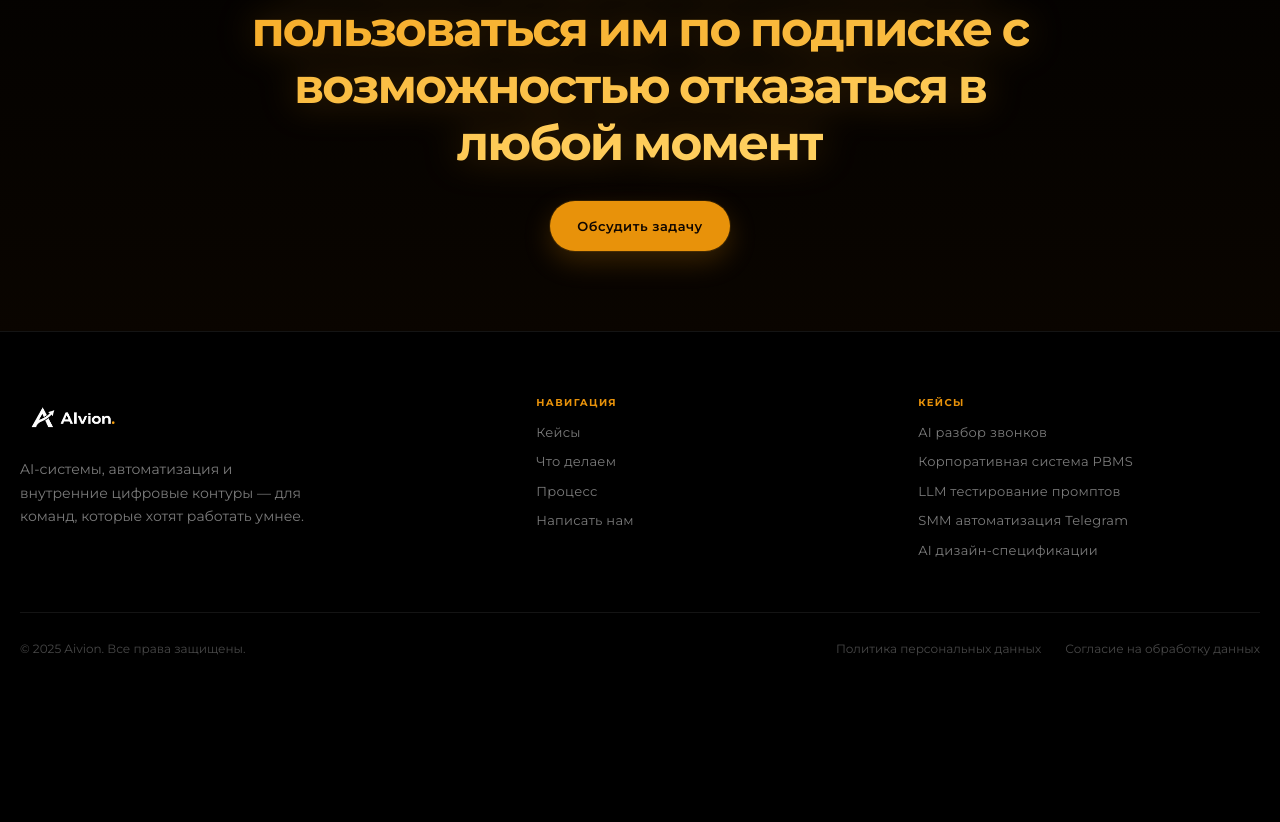
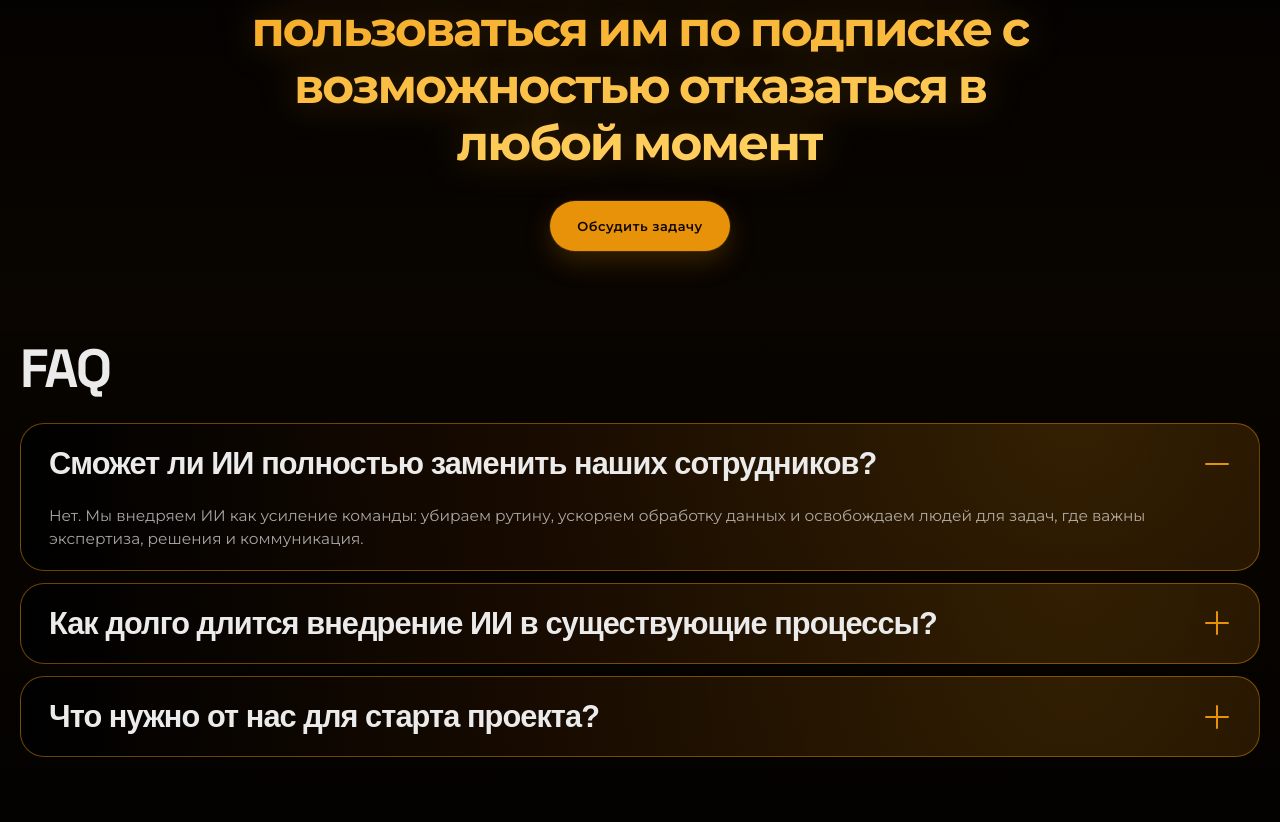
Before and after one commit to andlit0vv/AIvion_main, a website: page index.html in a window 1280 px wide. Shown: the part 7511-8333 px from the top of the page. Before the commit the page ends 8203 px from the top, so only its background shows below. Drawn offline with Linux system fonts and the light colour scheme.

Commit message:
Add FAQ heading and reduce FAQ card sizing

```diff
--- a/index.html
+++ b/index.html
@@ -646,32 +646,40 @@
       padding:10px 0 90px;
       background:linear-gradient(180deg,rgba(8,4,0,0.98) 0%,rgba(4,2,0,0.95) 100%);
     }
-    .faq-list { display:flex; flex-direction:column; gap:18px; }
+    .faq-title {
+      margin:0 0 26px;
+      font-size:clamp(34px,4.2vw,68px);
+      font-weight:700;
+      letter-spacing:-0.04em;
+      line-height:1.05;
+      color:var(--text);
+    }
+    .faq-list { display:flex; flex-direction:column; gap:12px; }
     .faq-item {
       border:1px solid rgba(232,146,10,0.45);
-      border-radius:32px;
+      border-radius:24px;
       background:radial-gradient(circle at 85% 0, rgba(232,146,10,0.20), rgba(30,14,0,0.78) 50%, rgba(0,0,0,0.95) 100%);
       overflow:hidden;
     }
     .faq-question {
       width:100%; background:none; border:none; color:var(--text); cursor:pointer;
-      padding:34px 44px; display:flex; align-items:center; justify-content:space-between; gap:20px;
+      padding:22px 28px; display:flex; align-items:center; justify-content:space-between; gap:14px;
       text-align:left;
     }
-    .faq-question span:first-child { font-size:clamp(26px,3.5vw,56px); font-weight:700; letter-spacing:-0.045em; line-height:1.06; }
-    .faq-icon { width:36px; height:36px; position:relative; flex-shrink:0; }
+    .faq-question span:first-child { font-size:clamp(20px,2.4vw,40px); font-weight:700; letter-spacing:-0.03em; line-height:1.15; }
+    .faq-icon { width:28px; height:28px; position:relative; flex-shrink:0; }
     .faq-icon::before, .faq-icon::after {
       content:""; position:absolute; left:50%; top:50%; background:var(--accent); transform:translate(-50%,-50%);
       border-radius:999px;
     }
-    .faq-icon::before { width:32px; height:2px; }
-    .faq-icon::after { width:2px; height:32px; transition:opacity .25s var(--ease); }
+    .faq-icon::before { width:24px; height:2px; }
+    .faq-icon::after { width:2px; height:24px; transition:opacity .25s var(--ease); }
     .faq-answer {
-      max-height:0; opacity:0; overflow:hidden; padding:0 44px;
-      color:var(--muted-strong); font-size:clamp(17px,1.7vw,44px); line-height:1.46;
+      max-height:0; opacity:0; overflow:hidden; padding:0 28px;
+      color:var(--muted-strong); font-size:clamp(14px,1.2vw,20px); line-height:1.5;
       transition:max-height .35s var(--ease), opacity .25s var(--ease), padding-bottom .35s var(--ease);
     }
-    .faq-item.is-open .faq-answer { max-height:220px; opacity:1; padding-bottom:30px; }
+    .faq-item.is-open .faq-answer { max-height:180px; opacity:1; padding-bottom:20px; }
     .faq-item.is-open .faq-icon::after { opacity:0; }
     /* ═══ FOOTER ════════════════════════════════════════════ */
     .site-footer {
@@ -1132,6 +1140,43 @@ style="background:linear-gradient(180deg,rgba(28,13,0,0.7) 0%,rgba(10,5,0,0.85)
 </section>
 
 
+
+
+<!-- ═══ FAQ ════════════════════════════════════════════════ -->
+<section class="faq-section" id="faq">
+  <div class="section-inner">
+    <h2 class="faq-title reveal">FAQ</h2>
+    <div class="faq-list">
+      <article class="faq-item is-open">
+        <button class="faq-question" type="button" aria-expanded="true">
+          <span>Сможет ли ИИ полностью заменить наших сотрудников?</span>
+          <span class="faq-icon" aria-hidden="true"></span>
+        </button>
+        <div class="faq-answer">
+          Нет. Мы внедряем ИИ как усиление команды: убираем рутину, ускоряем обработку данных и освобождаем людей для задач, где важны экспертиза, решения и коммуникация.
+        </div>
+      </article>
+      <article class="faq-item">
+        <button class="faq-question" type="button" aria-expanded="false">
+          <span>Как долго длится внедрение ИИ в существующие процессы?</span>
+          <span class="faq-icon" aria-hidden="true"></span>
+        </button>
+        <div class="faq-answer">
+          Обычно первый рабочий результат занимает от 2 до 6 недель — срок зависит от сложности процессов, объёма данных и уровня интеграции с текущими системами.
+        </div>
+      </article>
+      <article class="faq-item">
+        <button class="faq-question" type="button" aria-expanded="false">
+          <span>Что нужно от нас для старта проекта?</span>
+          <span class="faq-icon" aria-hidden="true"></span>
+        </button>
+        <div class="faq-answer">
+          На старте достаточно короткого брифинга: цели, боли, текущий процесс и ответственный со стороны команды. Дальше мы сами формируем пошаговый план внедрения.
+        </div>
+      </article>
+    </div>
+  </div>
+</section>
 
 
 <!-- ═══ FOOTER ════════════════════════════════════════════════ -->
```
